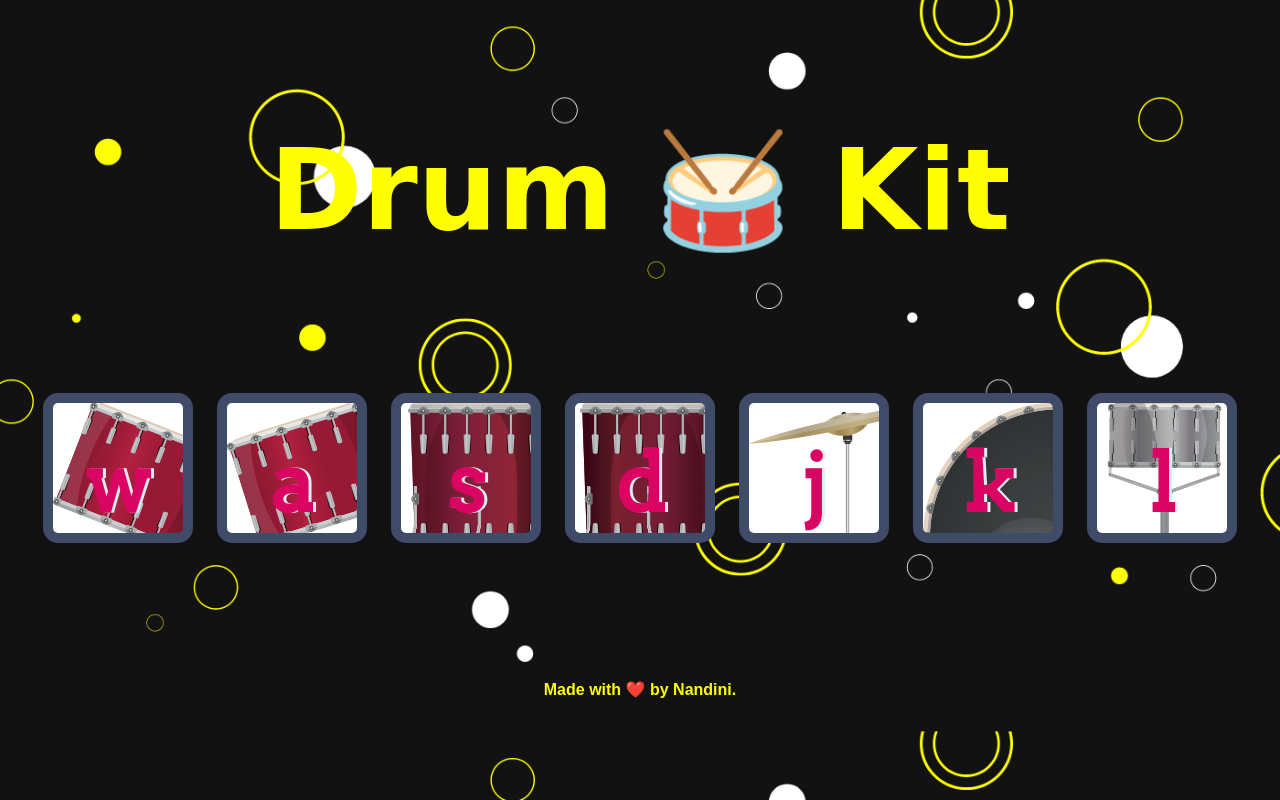
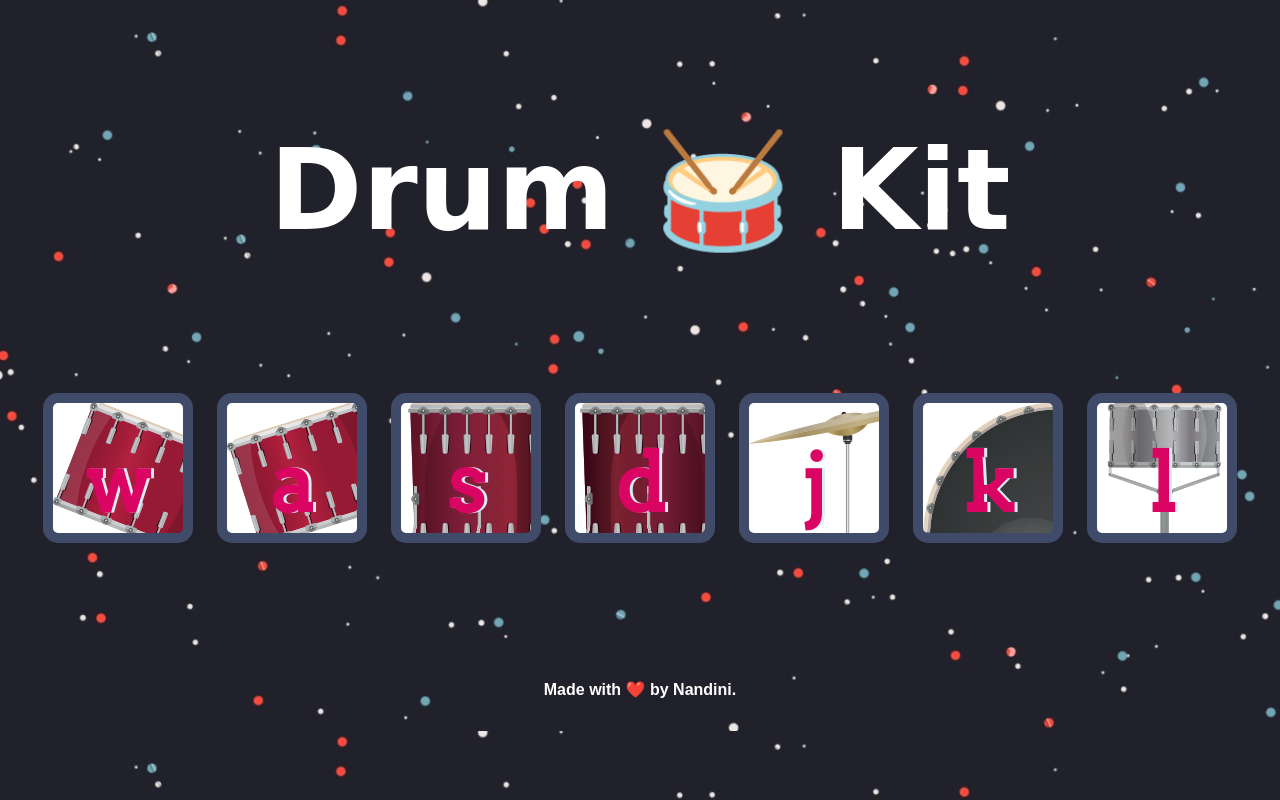
Before and after one commit to NandiniChaurasia/Drum-Kit, a plain HTML site: page index.html in a window 1280 px wide. Drawn offline with Linux system fonts and the light colour scheme; a web font is replaced by a local one.

Commit message:
Update styles.css

```diff
--- a/styles.css
+++ b/styles.css
@@ -1,12 +1,12 @@
 body {
   text-align: center;
-  background-image: url(images/canva12.png);
+  background-image: url(images/canvaf.jpeg);
   background-size: cover;
 }
 
 h1 {
   font-size: 7rem;
-  color: yellow;
+  color: white;
   font-family: 'Forum', cursive;
   padding-top: 50px;
 
@@ -16,7 +16,7 @@ h1 {
 }
 
 footer {
-  color: yellow;
+  color: white;
   font-family: sans-serif;
   font-weight: bold;
 
```
